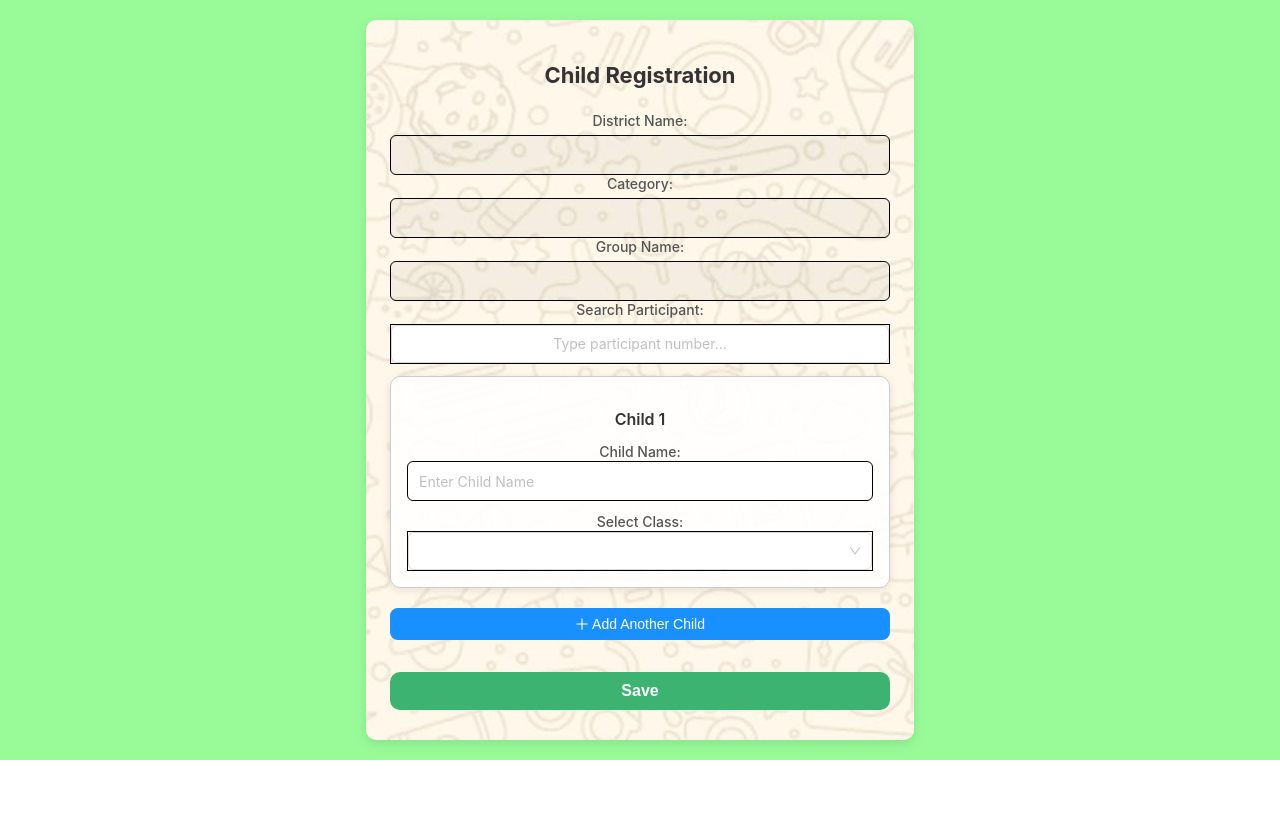
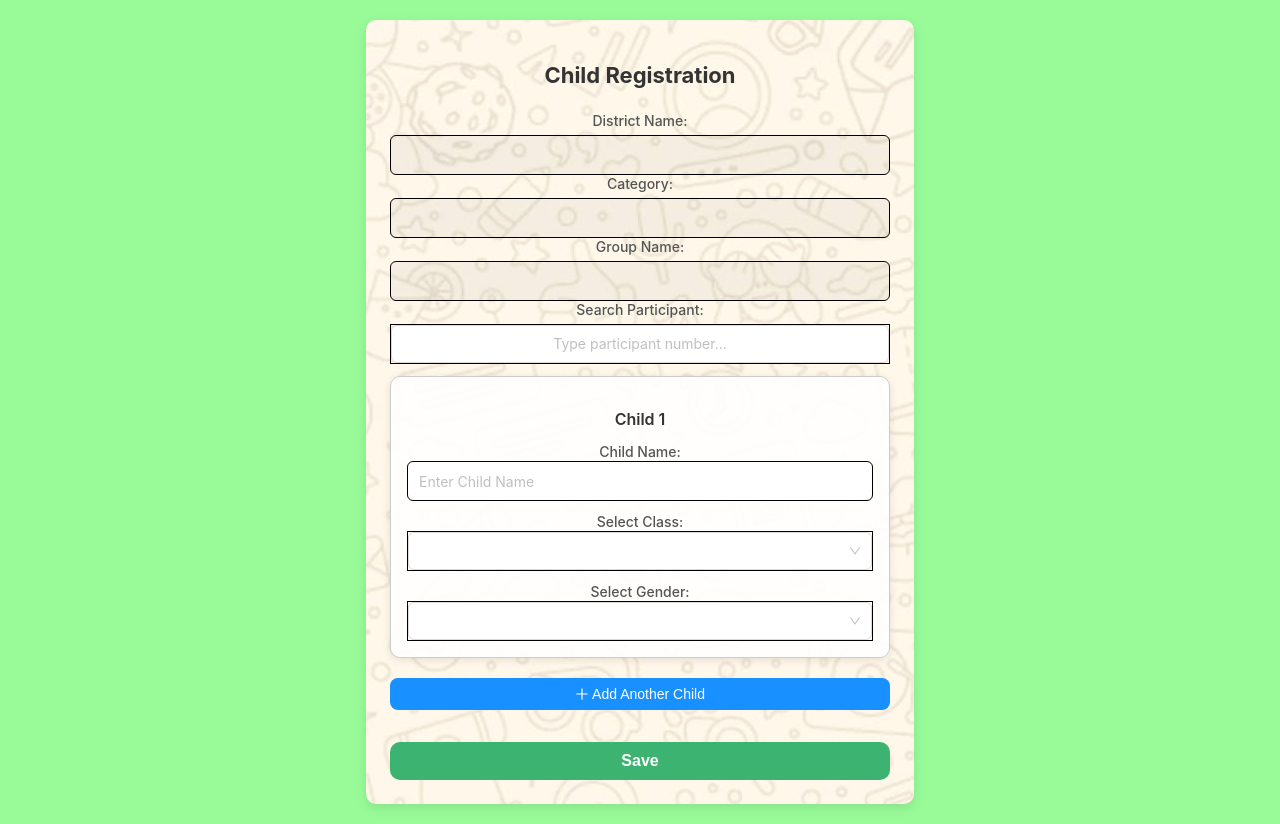
Before and after one commit to Debaswinimishra/wa-student-class-update, a React (Create React App) app: page / in a window 1280 px wide. Before the commit the page ends 800 px from the top, so only its background shows below. Built offline with nearby package versions, Linux system fonts and the light colour scheme.

Commit message:
gender added

```diff
--- a/src/pages/index.js
+++ b/src/pages/index.js
@@ -15,8 +15,9 @@ const Page = () => {
   const fetchData = JSON.parse(params.get("data") || "[]");
 
   const [children, setChildren] = useState([
-    { childName: "", selectedClass: "" },
+    { childName: "", selectedClass: "", gender: "" },
   ]);
+
   const [searchedParticipant, setSearchedParticipant] = useState("");
 
   const autoCompleteOptions = (fetchData?.participants || []).map((p) => ({
@@ -48,7 +49,10 @@ const Page = () => {
   };
 
   const addChild = () => {
-    setChildren([...children, { childName: "", selectedClass: "" }]);
+    setChildren([
+      ...children,
+      { childName: "", selectedClass: "", gender: "" },
+    ]);
   };
 
   const handleSave = async () => {
@@ -182,6 +186,19 @@ const Page = () => {
                 )}
               </Select>
             </div>
+
+            <div style={{ marginTop: 10 }}>
+              <label style={styles.label}>Select Gender:</label>
+              <Select
+                placeholder="-- Select Gender --"
+                value={child.gender}
+                style={styles.input}
+                onChange={(value) => handleChildChange(index, "gender", value)}
+              >
+                <Option value="male">Boy</Option>
+                <Option value="female">Girl</Option>
+              </Select>
+            </div>
           </div>
         ))}
 
```
